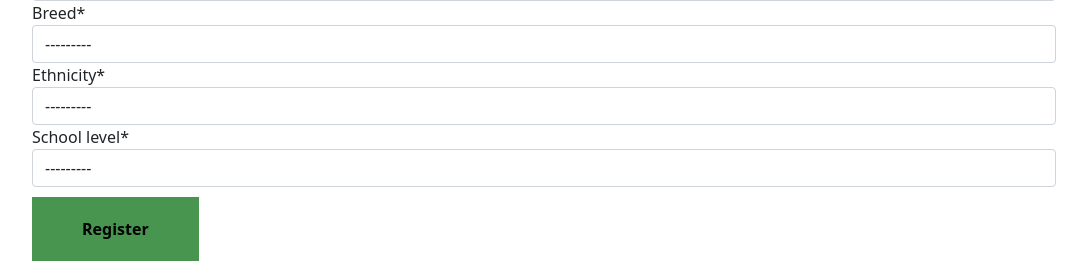
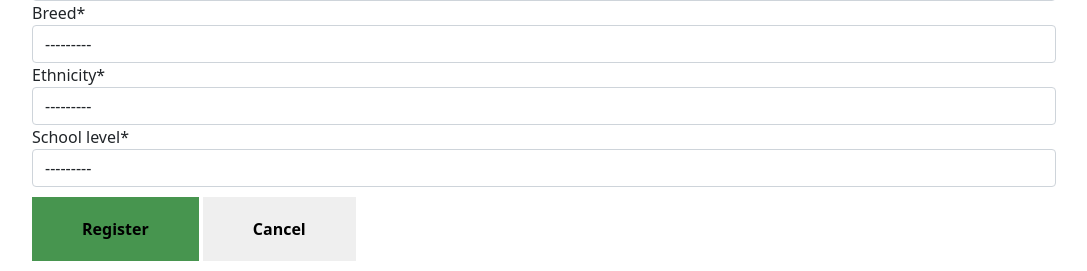
Before and after one commit to JOaOMARcosNs/CMdR, a Django app: page /register/about/ in a window 1280 px wide. Shown: the part 815-1086 px from the top of the page, without its empty margins (96-1183 px from the left). Run offline with Django 3.2, Linux system fonts and the light colour scheme; the visitor is signed in with stand-in values (Sample User, id 1); some libraries are stand-ins or nearby versions.

Commit message:
Add button cancel

```diff
--- a/register/templates/register/form-excluir.html
+++ b/register/templates/register/form-excluir.html
@@ -22,7 +22,9 @@
         {{ form.as_p}}
 
         <button type="submit" class="btn-delete">Delete</button>
-
+        <button type="submit" class="btn-cancel" onclick="window.history.go(-1); return false;">
+            Cancel
+        </button>
     </form>
 
 
--- a/register/templates/register/form.html
+++ b/register/templates/register/form.html
@@ -22,6 +22,10 @@
         <button type="submit" class="btn-register">
             {{ button }}
         </button>
+        <button type="submit" class="btn-cancel" onclick="window.history.go(-1); return false;">
+            Cancel
+        </button>
+
     </form>
 
 
--- a/static/css/model-styles.css
+++ b/static/css/model-styles.css
@@ -87,6 +87,19 @@ header img{
     cursor: pointer;
 }
 
+.btn-cancel {
+    padding-left: 50px;
+    padding-top:20px;
+    padding-bottom:20px;
+    padding-right: 50px;
+    border: 0;
+    font-style: normal;
+    font-weight: bold;
+    margin-top:10px;
+    margin-bottom: 10px;
+    cursor: pointer;
+}
+
 .btn-delete{
     background:#F00;
     padding-left: 50px;
--- a/user/templates/user/login.html
+++ b/user/templates/user/login.html
@@ -31,7 +31,7 @@
 
 
 
-            <form action="" method="POST">
+            <form id="formm" script="remover" action="" method="POST">
 
                 {% csrf_token %}
 
```
Also changed, not shown: register/forms.py (+14 -0 lines), register/migrations/0008_auto_20210131_1753.py (added).
